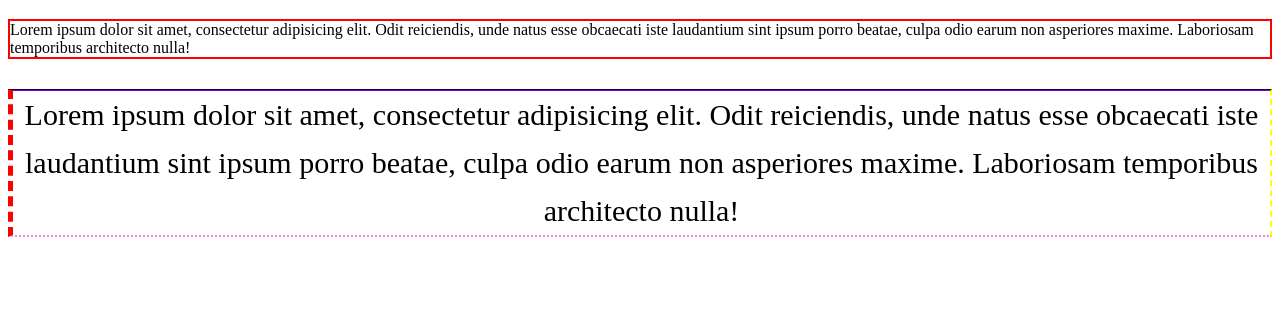
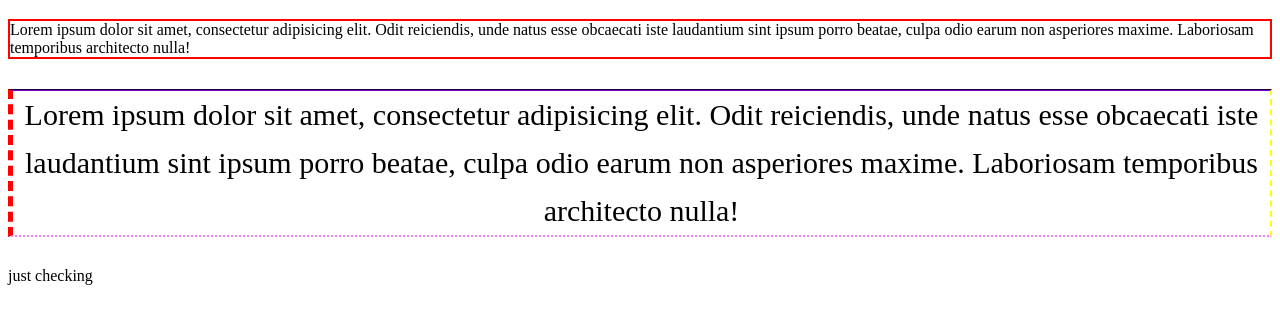
Before and after one commit to Keerthan04/Learning-HTML-and-CSS, a plain HTML site: page html and css/border.html in a window 1280 px wide. Shown: the part 65-388 px from the top of the page. Drawn offline with Linux system fonts and the light colour scheme.

Commit message:
Update border.html

```diff
--- a/html and css/border.html
+++ b/html and css/border.html
@@ -11,5 +11,6 @@
     <h1>Keerthan Kumar c</h1>
     <p id="p1">Lorem ipsum dolor sit amet, consectetur adipisicing elit. Odit reiciendis, unde natus esse obcaecati iste laudantium sint ipsum porro beatae, culpa odio earum non asperiores maxime. Laboriosam temporibus architecto nulla!</p>
     <p id="p2">Lorem ipsum dolor sit amet, consectetur adipisicing elit. Odit reiciendis, unde natus esse obcaecati iste laudantium sint ipsum porro beatae, culpa odio earum non asperiores maxime. Laboriosam temporibus architecto nulla!</p>
+    <p>just checking</p>
 </body>
 </html>
```
